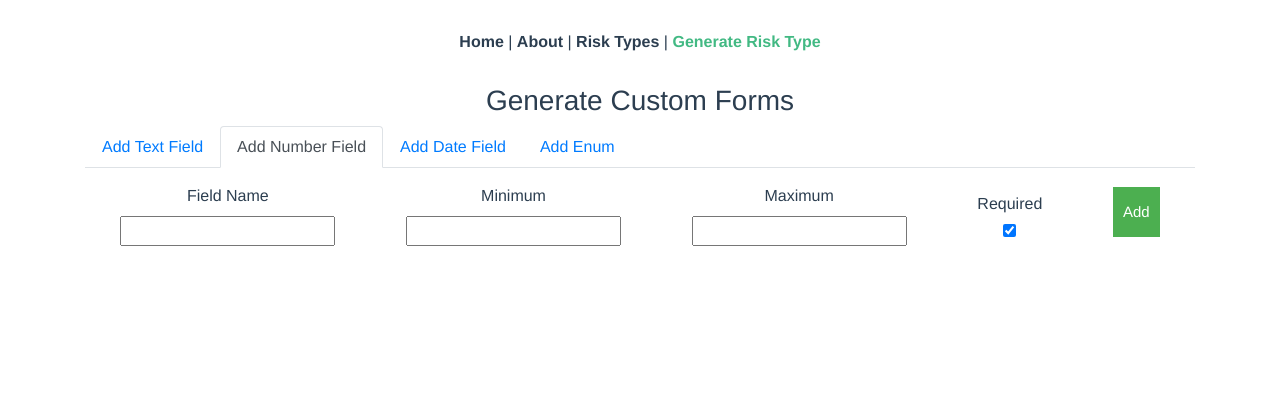
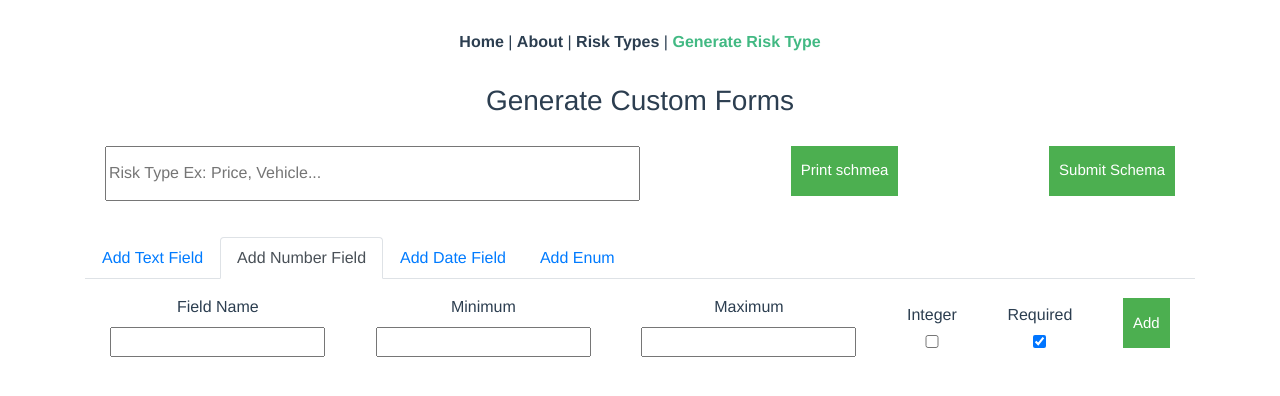
Before and after one commit to besart-k/django-vue-project, a Vue app in the folder frontend/: page /risk-type-add in a window 1280 px wide. Both pictures are taken after a click on the tab "Add Number Field". Shown: the top 396 px of the page. Built offline with nearby package versions, Linux system fonts and the light colour scheme.

Commit message:
improved schema creation ui

```diff
--- a/frontend/src/views/RiskDefinitionAdd.vue
+++ b/frontend/src/views/RiskDefinitionAdd.vue
@@ -2,6 +2,14 @@
     <div>
         <h3>Generate Custom Forms</h3>
         <div class="add-field-container container">
+            <div class="risk-form-container">
+                <input id="risk-type-name-id" v-model="risk_type_name"
+                    placeholder="Risk Type Ex: Price, Vehicle..." /><button @click="getSchema">Print
+                    schmea</button><button @click="submitRiskType">Submit Schema</button>
+            </div>
+            <div>
+                <b-table striped hover :items="getPropertiesTable()"></b-table>
+            </div>
             <b-tabs content-class="mt-3">
                 <b-tab title="Add Text Field" active>
                     <div class="field-form-container">
@@ -39,6 +47,10 @@
                         <div class="field-attr">
                             <label>Maximum</label>
                             <input type="number" v-model="generalFormData.maximum" />
+                        </div>
+                        <div class="field-attr">
+                            <label>Integer</label>
+                            <input type="checkbox" v-model="generalFormData.integer" />
                         </div>
                         <div class="field-attr">
                             <label>Required</label>
@@ -102,14 +114,16 @@
                     </div>
                 </b-tab>
             </b-tabs>
-            <div>
-                <b-table striped hover :items="getPropertiesTable()"></b-table>
-            </div>
+
         </div>
     </div>
 </template>
 
 <script>
+    import axios from "axios";
+    import {
+        StatusCodes
+    } from "http-status-codes";
     export default {
         name: "RiskDefinitionAdd",
         data: () => ({
@@ -117,14 +131,16 @@
             properties: {},
             generalFormData: {
                 name: "",
-                minLength: null,
-                maxLength: null,
-                minimum: null,
-                maximum: null,
+                minLength: undefined,
+                maxLength: undefined,
+                minimum: undefined,
+                maximum: undefined,
+                integer: false,
                 enum: [],
                 enumInputOptionValue: '',
                 required: true,
             },
+            risk_type_name: ''
         }),
         methods: {
             addField(type) {
@@ -149,27 +165,35 @@
                     this.properties[name] = {
                         type: "string",
                         title: name,
-                        minLength: minLength,
-                        maxLength: maxLength
+                        minLength: parseInt(minLength),
+                        maxLength: parseInt(maxLength),
                     }
                 }
                 if (type == 'number') {
                     this.properties[name] = {
                         type: "number",
-                        minimum: minimum,
-                        maximum: maximum,
+                        title: name,
+                        minimum: parseInt(minimum),
+                        maximum: parseInt(maximum),
+                    }
+                    if (!this.properties.integer) {
+                        this.properties[name].attrs = {
+                            "step": "any"
+                        }
                     }
 
                 }
                 if (type == 'date') {
                     this.properties[name] = {
                         type: "string",
-                        title: "name",
+                        title: name,
                         format: "date",
-                        minimum: minimum,
-                        maximum: maximum,
+                        "formatMinimum": parseInt(minimum),
+                        "formatMaximum": parseInt(maximum),
                         "attrs": {
-                            "type": "date"
+                            "type": "date",
+                            "min": parseInt(minimum),
+                            "max": parseInt(maximum)
                         }
                     }
 
@@ -178,7 +202,7 @@
                     this.properties[name] = {
                         type: "string",
                         title: "name",
-                        enum: this.generalFormData.enum,
+                        enum: this.generalFormData.enum
                     }
                 }
                 if (required && !this.required.includes(name)) {
@@ -190,10 +214,11 @@
             resetGeneralForm() {
                 this.generalFormData = Object.assign({}, {
                     name: "",
-                    minLength: 0,
-                    maxLength: 100,
-                    minimum: 0,
-                    maximum: 1000,
+                    minLength: undefined,
+                    maxLength: undefined,
+                    minimum: undefined,
+                    maximum: undefined,
+                    integer: false,
                     enum: [],
                     enumInputOptionValue: '',
                     required: true,
@@ -216,10 +241,12 @@
                     var field_is_required = this.required.includes(key);
                     items.push({
                         name: key,
+                        type: value.type,
                         minLength: value.minLength,
                         maxLength: value.maxLength,
                         minimum: value.minimum,
                         maximum: value.maximum,
+                        integer: value.integer,
                         enum: value.enum,
                         required: field_is_required,
 
@@ -227,6 +254,43 @@
                 }
                 return items;
             },
+            removeEmpty(obj) {
+                const newObj = {};
+                Object.entries(obj).forEach(([k, v]) => {
+                    if (v === Object(v)) {
+                        newObj[k] = this.removeEmpty(v);
+                    } else if (v != null) {
+                        newObj[k] = obj[k];
+                    }
+                });
+                return newObj;
+            },
+            getSchema() {
+                var schema = {
+                    "title": this.risk_type_name,
+                    "type": "object",
+                }
+                schema.properties = this.properties;
+                schema.required = this.required;
+                // schema = this.removeEmpt/y(schema);
+                console.log(schema)
+                return schema
+            },
+            submitRiskType() {
+                axios
+                    .post("http://localhost:8000/risk-type-definitions/", {
+                        name: this.risk_type_name,
+                        definition: this.getSchema(),
+                    })
+                    .then((response) => {
+                        if (response.status == StatusCodes.CREATED) {
+                            alert("The data was submited!");
+                        } else {
+                            alert("Something went wrong!");
+                        }
+                    });
+            }
+
         }
     };
 </script>
@@ -272,4 +336,16 @@
 
         font-size: 15px;
     }
+
+    .risk-form-container {
+        display: flex;
+        width: 100%;
+        justify-content: space-between;
+        padding: 20px;
+        align-content: flex-end;
+    }
+
+    #risk-type-name-id {
+        width: 50%;
+    }
 </style>
```
